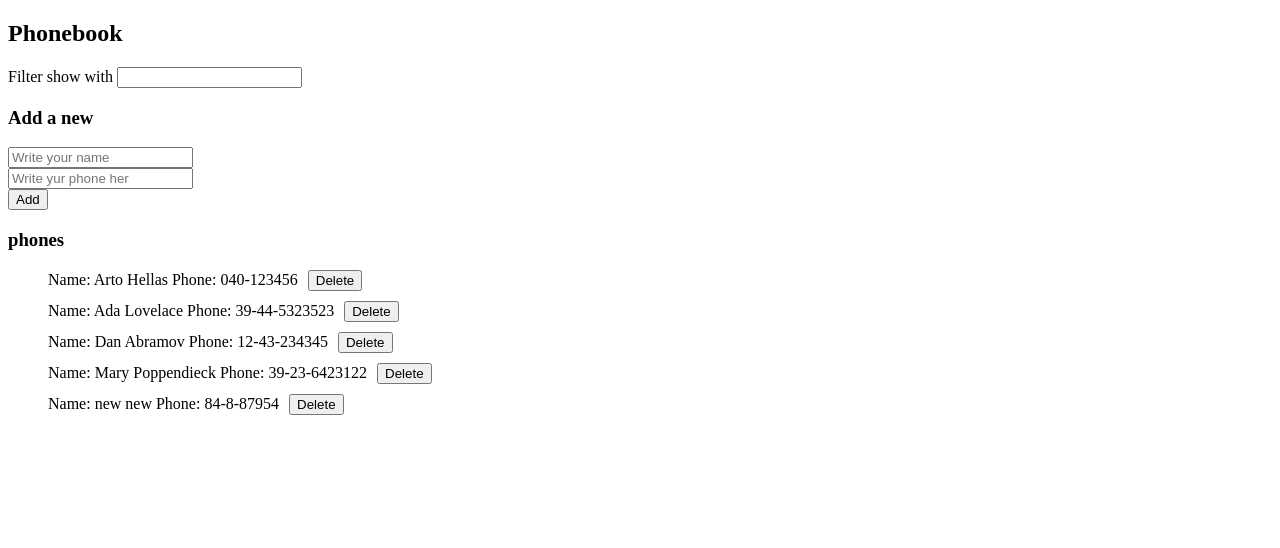
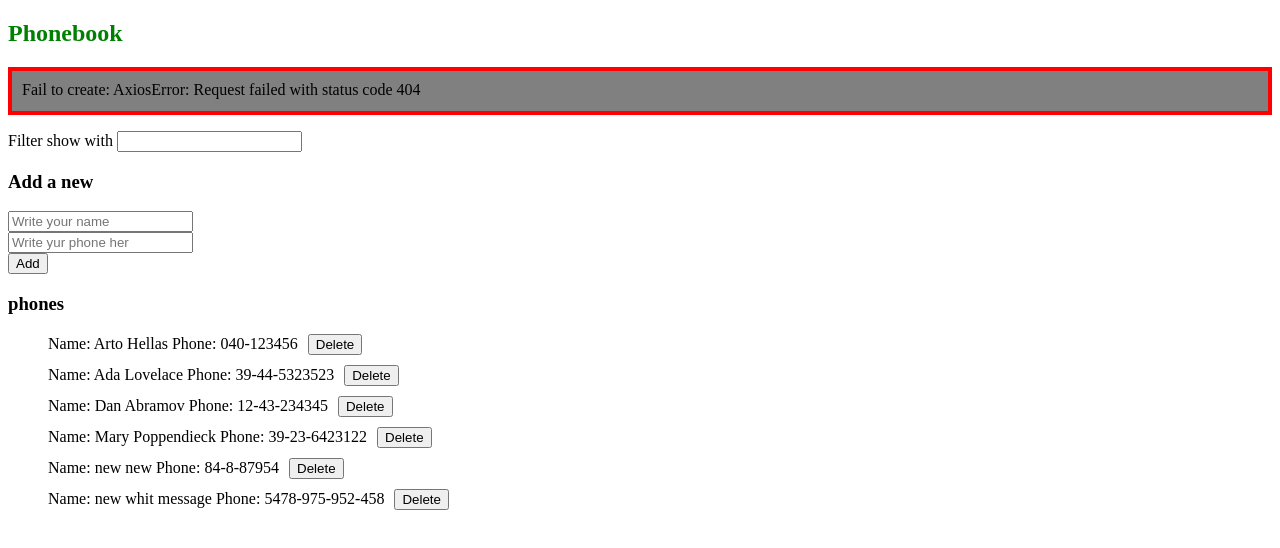
Before and after one commit to danielnegrete3/Full-Stak-Course, a React (Vite) app in the folder part2/phoneBook/: page / in a window 1280 px wide. Both pictures are taken after typing "Sample", "Sample" into the empty fields and a click on the button "Add". Shown: the top 548 px of the page. Built offline with nearby package versions, Linux system fonts and the light colour scheme; no server answers; data requests are answered from the project's data file.

Commit message:
exercises 2.16 and 2.17

```diff
--- a/part2/phoneBook/db.json
+++ b/part2/phoneBook/db.json
@@ -24,6 +24,11 @@
       "id": "3b09",
       "name": "new new",
       "number": "84-8-87954"
+    },
+    {
+      "id": "a75b",
+      "name": "new whit message",
+      "number": "5478-975-952-458"
     }
   ]
 }
--- a/part2/phoneBook/src/App.jsx
+++ b/part2/phoneBook/src/App.jsx
@@ -2,6 +2,7 @@ import { useState, useEffect } from 'react'
 import Filter from './components/Filter';
 import Form from './components/Form';
 import Persons from './components/Persons';
+import Message from './components/Message';
 import servicePersons from './services/servicePersons';
 
 function App() {
@@ -9,13 +10,22 @@ function App() {
   const [newName, setNewName] = useState("");
   const [newPhone, setNewPhone] = useState("")
   const [filter, setFilter] = useState("");
+  const [message, setMessage] = useState(null);
   const {getAll, create, update,deletePerson} = servicePersons;
+
+  const handleMessage = ({text, type})=>{
+    setMessage({text, type});
+
+    setTimeout(()=>{
+      setMessage(null);
+    }, 5000);
+  }
 
   useEffect(() => {
     getAll().then(initialPersons => {
       setPersons(initialPersons);
     }).catch(error => {
-      alert(`Fail to fetch data: ${error}`);
+      handleMessage({text: `Fail to fetch data: ${error}`, type: "error"});
     });
   }, []);
 
@@ -35,7 +45,7 @@ function App() {
   const addPerson = (event) => {
     event.preventDefault();
     if (newName === "" || newPhone === "") {
-      alert("Name and phone cannot be empty");
+      handleMessage({text: "Name and phone cannot be empty", type: "error"});
       return;
     }
 
@@ -49,9 +59,11 @@ function App() {
         update(alreadyExist.id, updatedPerson)
         .then(returnedPerson => {
           setPersons(persons.map(person => person.id !== alreadyExist.id ? person : returnedPerson));
+          handleMessage({text: `Update success `, type: "success"});
+
         })
         .catch(error => {
-          alert(`Fail to update: ${error}`);
+          handleMessage({text: `Fail to update: ${error}`, type: "error"});
         });
       }
     }else{
@@ -62,8 +74,9 @@ function App() {
 
       create(personObject).then(returnedPerson => {
         setPersons(persons.concat(returnedPerson));
+        handleMessage({text: `Create success `, type: "success"});
       }).catch(error => {
-        alert(`Fail to add : ${error}`);
+        handleMessage({text: `Fail to create: ${error}`, type: "error"});
       });
     }
 
@@ -77,9 +90,10 @@ function App() {
       deletePerson(id)
       .then(() => {
         setPersons(persons.filter(person => person.id !== id));
+        handleMessage({text: "Delete success", type: "success"});
       })
       .catch(error => {
-        alert(`Fail to delete: ${error}`);
+        handleMessage({text: `Fail to delete: ${error}`, type: "error"});
       });
     }
   }
@@ -89,6 +103,7 @@ function App() {
   return (
     <>
       <h2>Phonebook</h2>
+        <Message message={message}/>
         <Filter filter={filter} handleFilter={handleFilter} />
       <h3>Add a new</h3>
         <Form onSubmit={addPerson} newName={newName} handleNewName={handleNewName} newPhone={newPhone} handleNewPhone={handleNewPhone} />
--- /dev/null
+++ b/part2/phoneBook/src/components/Message.jsx
@@ -0,0 +1,13 @@
+
+const Message = ({ message })=>{
+    if(message === null){
+        return null;
+    }
+    return(
+        <div className={`message ${message.type}`}>
+            {message.text}
+        </div>
+    )
+}
+
+export default Message;
--- /dev/null
+++ b/part2/phoneBook/src/index.css
@@ -0,0 +1,17 @@
+h2 {
+    color: green;
+}
+
+.message {
+    min-height: 20px;
+    padding: 10px;
+    background-color: grey;
+}
+
+.message.success {
+    border: 4px solid green;
+}
+
+.message.error {
+    border: 4px solid red;
+}
--- a/part2/phoneBook/src/main.jsx
+++ b/part2/phoneBook/src/main.jsx
@@ -1,6 +1,7 @@
 import { StrictMode } from 'react'
 import { createRoot } from 'react-dom/client'
 import App from './App.jsx'
+import './index.css'
 
 createRoot(document.getElementById('root')).render(
   <StrictMode>
```
